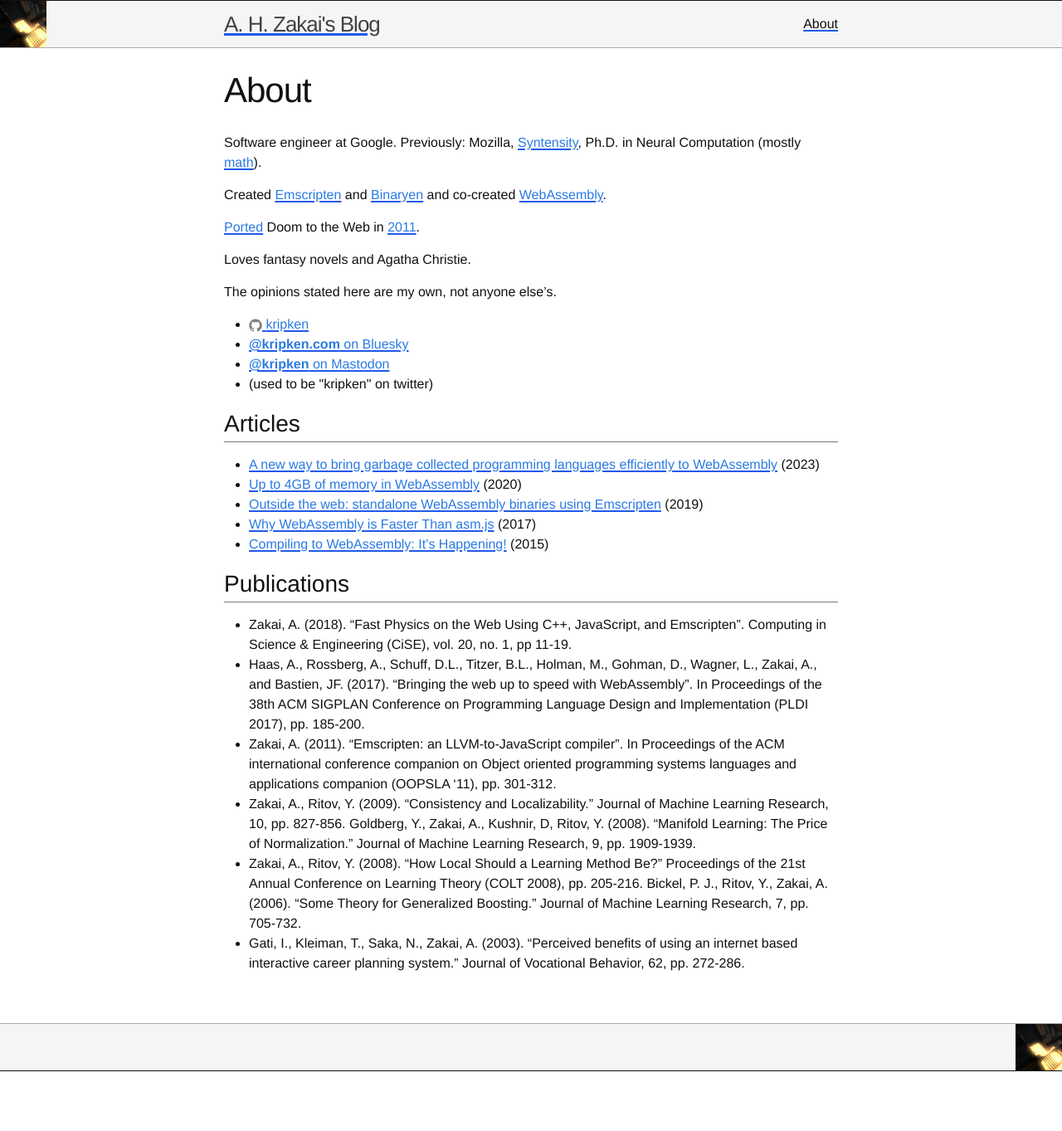
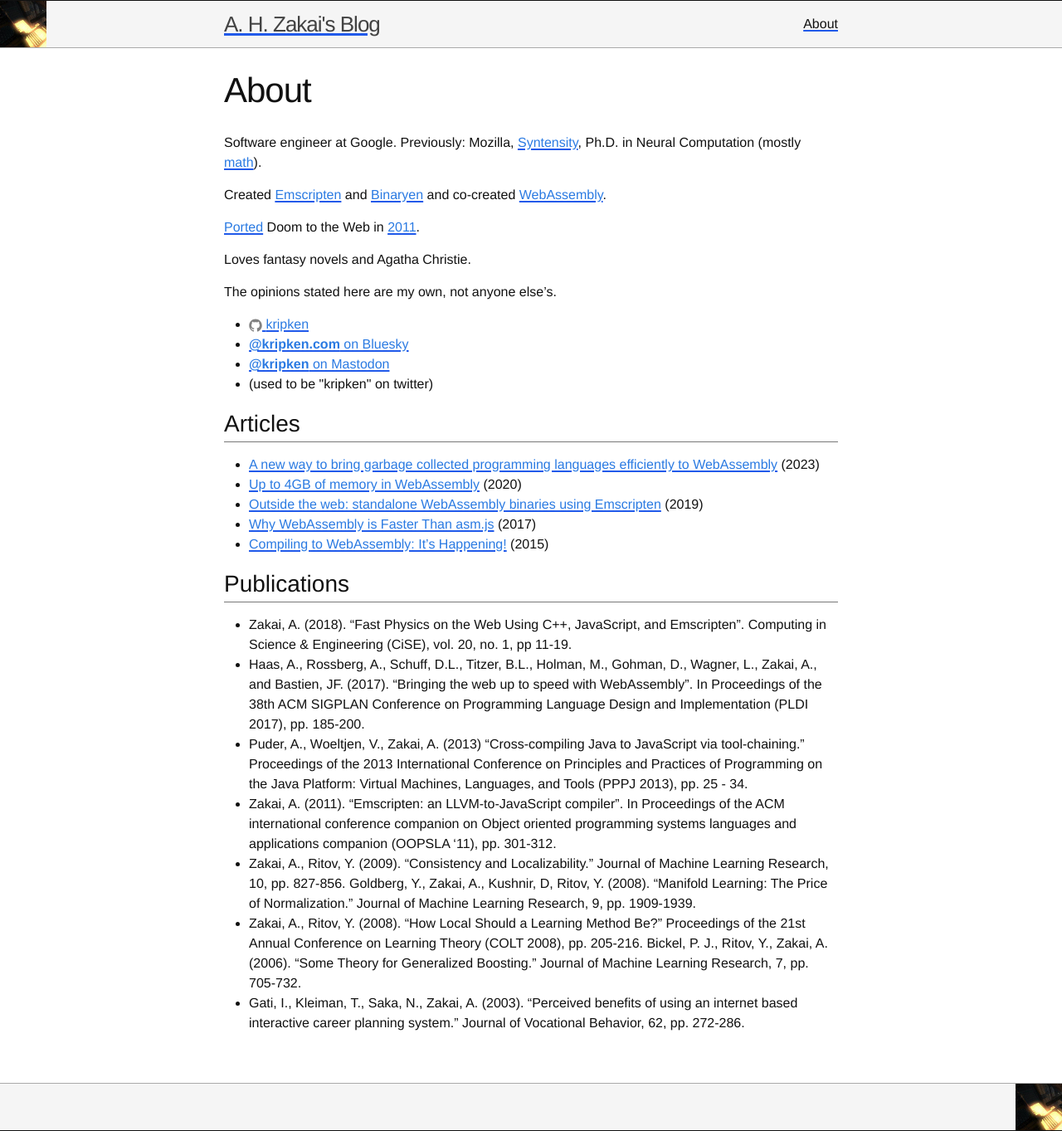
Before and after one commit to kripken/blog, a Jekyll site: the page built from about.md, in a window 1280 px wide. Shown: the whole page at 83% size. Built offline with Jekyll 4.4.1, drawn with Linux system fonts in a browser that asks for light colours; before the commit the page ends 1291 px from its top, so only the background shows below that.

Commit message:
missed one

```diff
--- a/about.md
+++ b/about.md
@@ -46,6 +46,7 @@ The opinions stated here are my own, not anyone else's.
 
 * Zakai, A. (2018). “Fast Physics on the Web Using C++, JavaScript, and Emscripten”. Computing in Science & Engineering (CiSE), vol. 20, no. 1, pp 11-19.
 * Haas, A., Rossberg, A., Schuff, D.L., Titzer, B.L., Holman, M., Gohman, D., Wagner, L., Zakai, A., and Bastien, JF. (2017). “Bringing the web up to speed with WebAssembly”. In Proceedings of the 38th ACM SIGPLAN Conference on Programming Language Design and Implementation (PLDI 2017), pp. 185-200.
+* Puder, A., Woeltjen, V., Zakai, A. (2013) “Cross-compiling Java to JavaScript via tool-chaining.” Proceedings of the 2013 International Conference on Principles and Practices of Programming on the Java Platform: Virtual Machines, Languages, and Tools (PPPJ 2013), pp. 25 - 34.
 * Zakai, A. (2011). “Emscripten: an LLVM-to-JavaScript compiler”. In Proceedings of the ACM international conference companion on Object oriented programming systems languages and applications companion (OOPSLA '11), pp. 301-312.
 * Zakai, A., Ritov, Y. (2009). “Consistency and Localizability.” Journal of Machine Learning Research, 10, pp. 827­-856.
 Goldberg, Y., Zakai, A., Kushnir, D, Ritov, Y. (2008). “Manifold Learning: The Price of Normalization.” Journal of Machine Learning Research, 9, pp. 1909­-1939.
```
